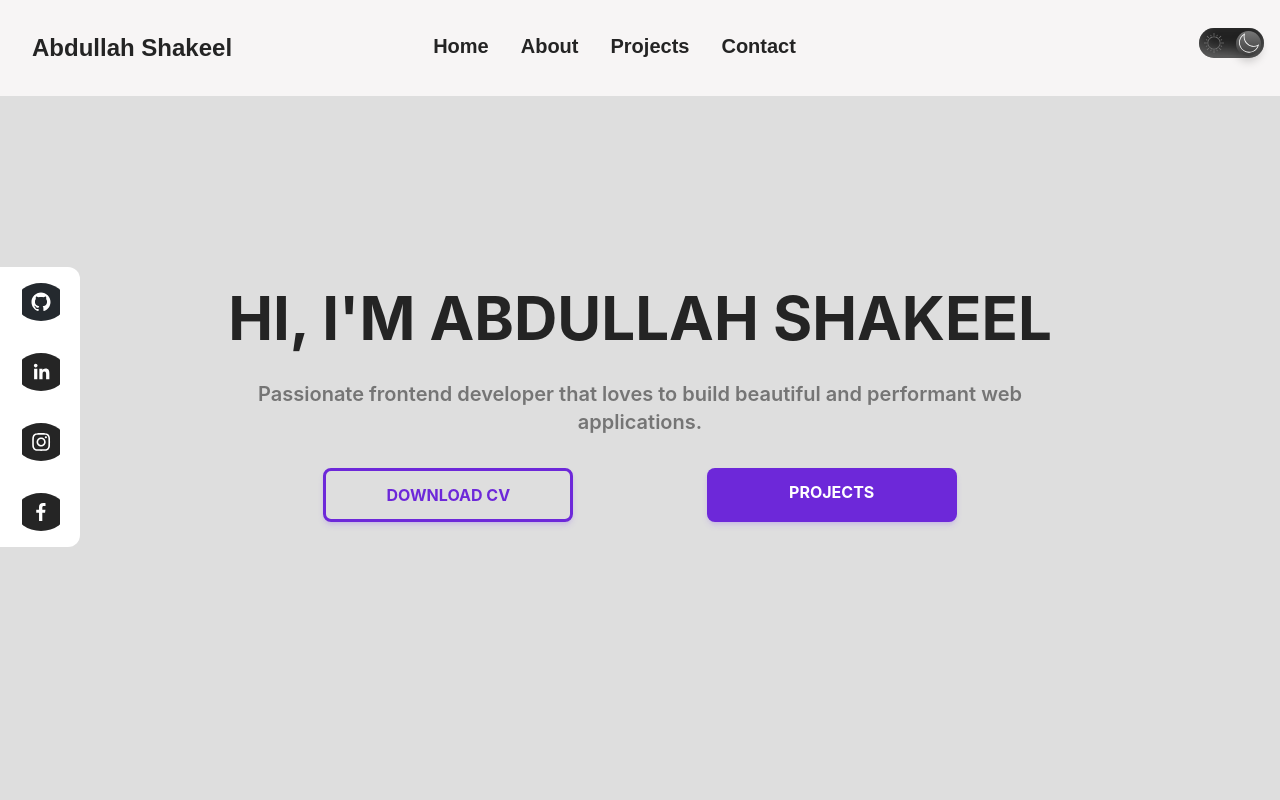
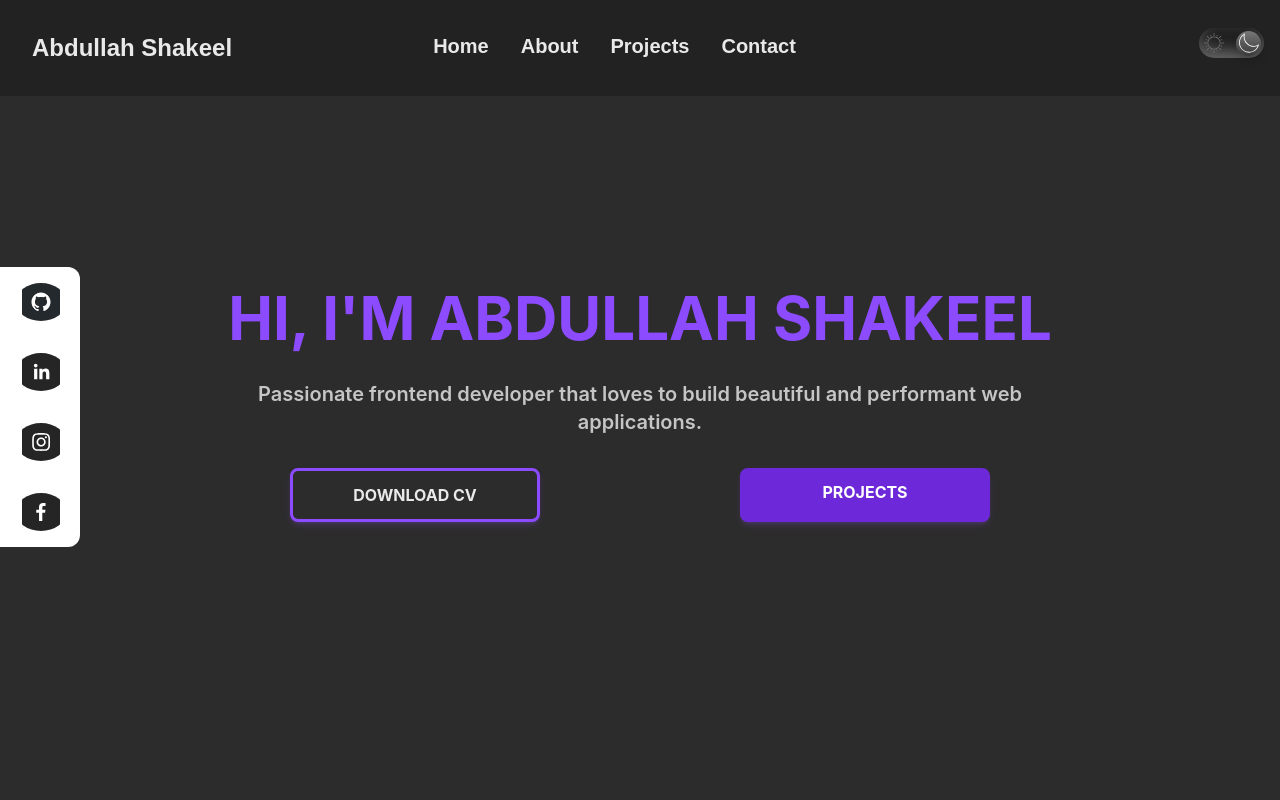
Before and after one commit to abdullah599/portfolio, a React (Create React App) app: page / in a window 1280 px wide. Shown: the top 800 px of the page. Built offline with nearby package versions, Linux system fonts and the light colour scheme.

Commit message:
Fixed bugs realted to dark mode and alignment

```diff
--- a/src/components/hero.jsx
+++ b/src/components/hero.jsx
@@ -47,16 +47,16 @@ class Hero extends Component {
             Passionate frontend developer that loves to build beautiful and
             performant web applications.
           </p>
-          <div className="flex flex-wrap mx:auto justify-evenly ">
+          <div className="flex flex-col sm:flex-row   w-[100%] mx-auto sm:justify-evenly ">
             <a
               href={resume}
               download="resume.pdf"
-              className="middle none center rounded-lg border-[3px] border-[color:var(--primary-color)]  py-3 px-15 font-sans text-l font-bold uppercase  text-[color:var(--primary-link-color)] shadow-md shadow-violet-500/20 transition-all hover:shadow-lg hover:shadow-violet-500/40 focus:opacity-[0.85] focus:shadow-none active:opacity-[0.85] active:shadow-none disabled:pointer-events-none disabled:opacity-50 disabled:shadow-none w-[250px]"
+              className="middle none center rounded-lg border-[3px] border-[color:var(--primary-color)]  py-3 px-15 font-sans text-l font-bold uppercase  text-[color:var(--primary-link-color)] shadow-md shadow-violet-500/20 transition-all hover:shadow-lg hover:shadow-violet-500/40 focus:opacity-[0.85] focus:shadow-none active:opacity-[0.85] active:shadow-none disabled:pointer-events-none disabled:opacity-50 disabled:shadow-none w-[250px] mb-10 sm:mb-0 mx-auto"
             >
               Download CV
             </a>
             <Link
-              className="middle none center rounded-lg bg-violet-700 py-3 px-20 font-sans text-l font-bold uppercase text-white shadow-md shadow-violet-500/20 transition-all hover:shadow-lg hover:shadow-violet-500/40 focus:opacity-[0.85] focus:shadow-none active:opacity-[0.85] active:shadow-none disabled:pointer-events-none disabled:opacity-50 disabled:shadow-none w-[250px]"
+              className="middle none center rounded-lg bg-violet-700 py-3 px-20 font-sans text-l font-bold uppercase text-white shadow-md shadow-violet-500/20 transition-all hover:shadow-lg hover:shadow-violet-500/40 focus:opacity-[0.85] focus:shadow-none active:opacity-[0.85] active:shadow-none disabled:pointer-events-none disabled:opacity-50 disabled:shadow-none w-[250px] mx-auto"
               to="project"
               smooth={true}
               duration={500}
--- a/src/index.css
+++ b/src/index.css
@@ -2,19 +2,7 @@
 @tailwind components;
 @tailwind utilities;
 :root{
-  --background-color-1:rgb(222, 222, 222);
-  --background-color-2: #f7f5f5;
 
-  --primary-text-color:#242424;
-  --secondary-text-color:#757575;
-  --header-text-color:var(--primary-text-color);
-
-  --primary-color:#6d28d9;
-  --primary-link-color:#6d28d9;
-
-
-}
-[data-theme="dark"]{
   --background-color-1:#2d2c2c;
   --background-color-2:  #222222;
 
@@ -26,6 +14,18 @@
   --primary-color:#8C4BFF;
   --primary-link-color:rgb(233, 233, 233);
 
+}
+[data-theme="light"]{
+
+  --background-color-1:rgb(222, 222, 222);
+  --background-color-2: #f7f5f5;
+
+  --primary-text-color:#242424;
+  --secondary-text-color:#757575;
+  --header-text-color:var(--primary-text-color);
+
+  --primary-color:#6d28d9;
+  --primary-link-color:#6d28d9;
 
 }
 body {
```
